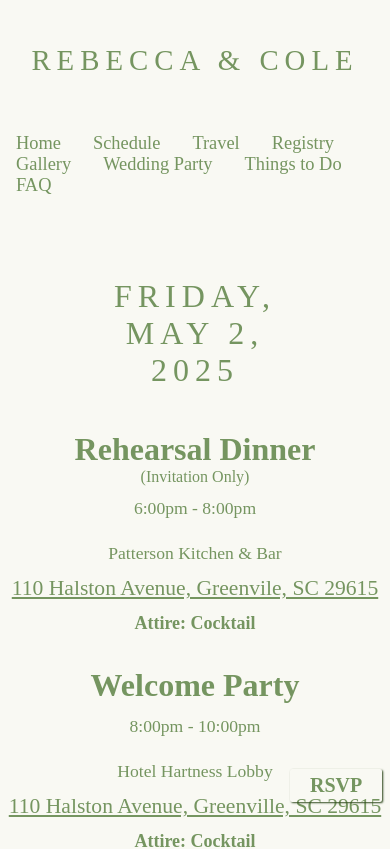
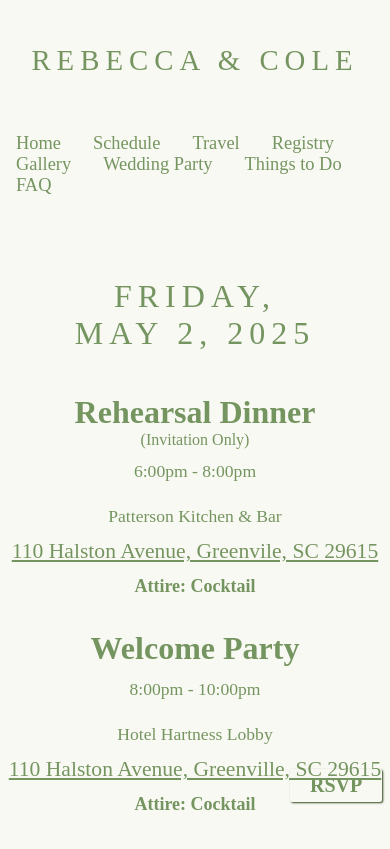
Before and after one commit to colecrum26/wedding, a React (Create React App) app in the folder wedding-website/: page /schedule in a window 390 px wide. Shown: the top 849 px of the page. Built offline with nearby package versions, Linux system fonts and the light colour scheme.

Commit message:
updated booking link, date widths for mobile

```diff
--- a/wedding-website/src/App.css
+++ b/wedding-website/src/App.css
@@ -170,7 +170,6 @@ li {
   font-size: 18px;
 }
 .faux:hover {
-  /* border: 1px solid var(--accent-darkerGreen); */
   background-color: var(--accent-darkGreen-overlay);
 }
 .faux:active {
@@ -278,10 +277,16 @@ li {
     width: 75%;
   }
   .header-main.event-date {
-    width: 60%;
+    width: 65%;
   }
 
   .answer {
     width: 100%;
   }
 }
+
+@media (width: 430px) {
+  .header-main.event-date {
+    width: 60%;
+  }
+}
--- a/wedding-website/src/pages/travel.jsx
+++ b/wedding-website/src/pages/travel.jsx
@@ -23,7 +23,7 @@ export default function Travel() {
           <p className="block">Accommodations are reserved at Hotel Hartness for the weekend. All weekend activities will be hosted here and we encourage you to book your room soon.</p>
           <NavLink
             className="faux"
-            to="https://us01.iqwebbook.com/HHSC796/~/"
+            to="https://reservations.travelclick.com/111785?groupID=4449021"
             target="_blank"
             rel="noreferrer"
           >
```
